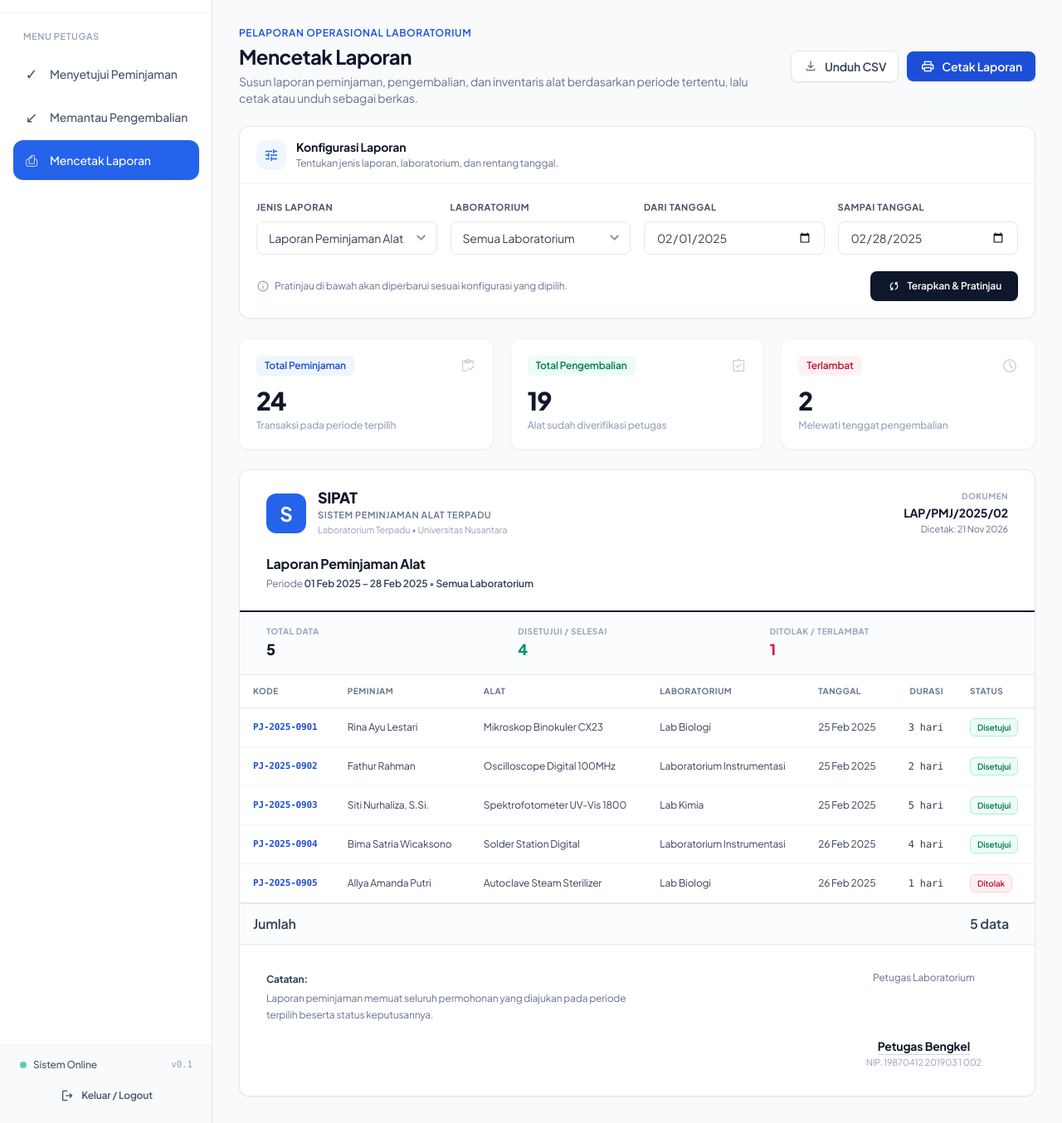
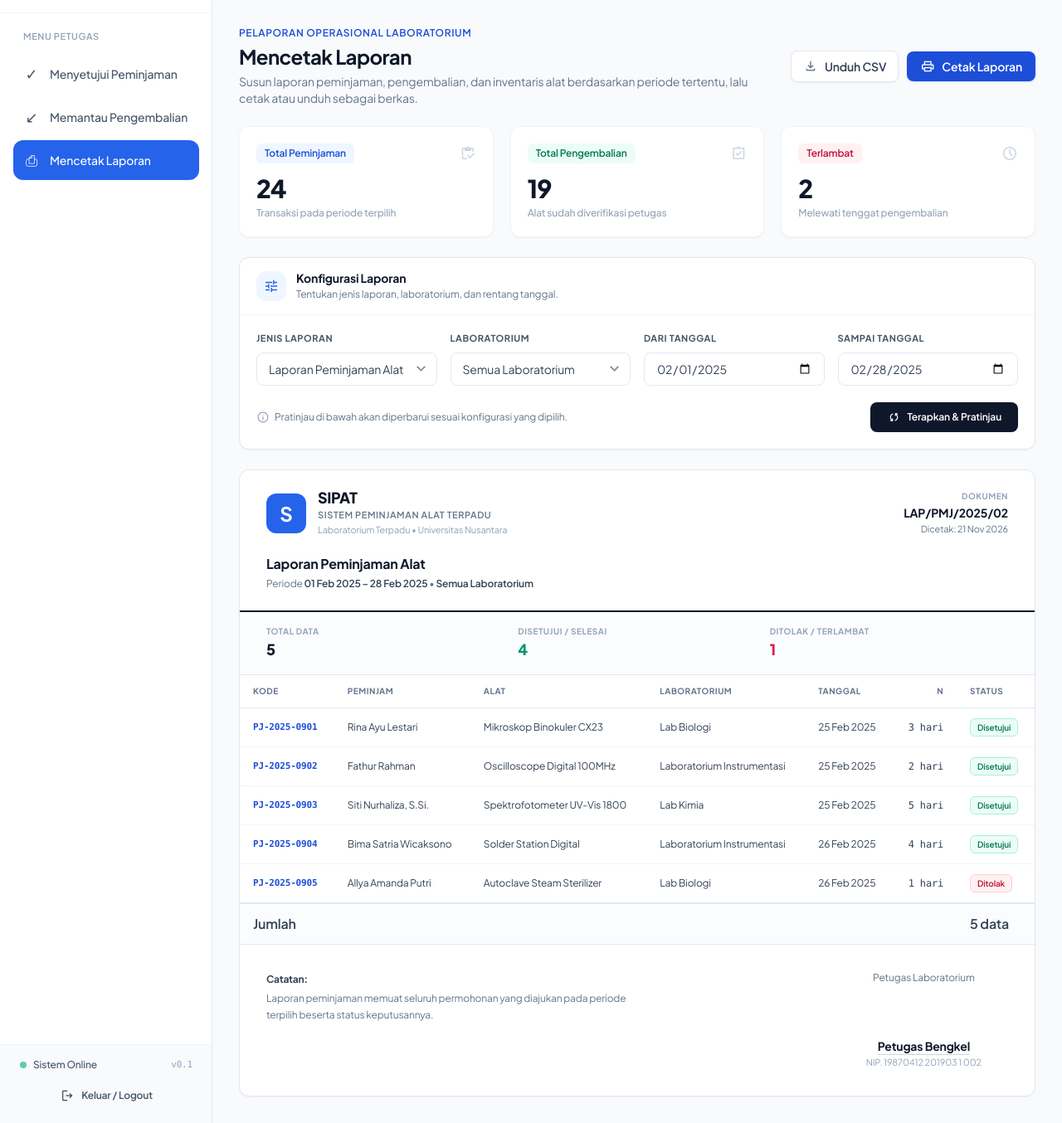
Before and after one commit to EPEPANIM3K/TugasRakryan_CrudPeminjaman, a Node server app: page /petugas/laporan in a window 1280 px wide. Shown: the part 65-1419 px from the top of the page at 83% size. Run offline with Node 20, Linux system fonts and the light colour scheme; some libraries are stand-ins or nearby versions.

Commit message:
ahh almost almost

```diff
--- a/views/pages/peminjam/alat.ejs
+++ b/views/pages/peminjam/alat.ejs
@@ -4,7 +4,7 @@
   <div class="flex flex-col lg:flex-row lg:items-center justify-between gap-4">
     <div>
       <div class="flex items-center gap-2 mb-1">
-        <span class="text-xs font-semibold text-slate-800 tracking-wider uppercase">Manajemen Inventaris Laboratorium</span>
+        <span class="text-xs font-semibold text-brand-700 tracking-wider uppercase">Peminjaman Alat Laboratorium</span>
       </div>
       <h1 class="text-2xl font-bold text-slate-900 tracking-tight">Peminjaman Alat dan Barang</h1>
       <p class="text-sm text-slate-500 mt-1">Daftar seluruh instrumen, peralatan laboratorium, dan ketersediaan stok fisik.</p>
--- a/views/pages/petugas/laporan.ejs
+++ b/views/pages/petugas/laporan.ejs
@@ -280,15 +280,15 @@ document.addEventListener('DOMContentLoaded', function () {
         { key: 'alat', label: 'Alat', align: 'left' },
         { key: 'lab', label: 'Laboratorium', align: 'left' },
         { key: 'tanggal', label: 'Tanggal', align: 'left' },
-        { key: 'durasi', label: 'Durasi', align: 'right' },
+        { key: 'n', label: 'n', align: 'right' },
         { key: 'status', label: 'Status', align: 'left' }
       ],
       rows: [
-        { kode: 'PJ-2025-0901', peminjam: 'Rina Ayu Lestari', alat: 'Mikroskop Binokuler CX23', lab: 'Lab Biologi', tanggal: '25 Feb 2025', durasi: '3 hari', status: 'Disetujui' },
-        { kode: 'PJ-2025-0902', peminjam: 'Fathur Rahman', alat: 'Oscilloscope Digital 100MHz', lab: 'Laboratorium Instrumentasi', tanggal: '25 Feb 2025', durasi: '2 hari', status: 'Disetujui' },
-        { kode: 'PJ-2025-0903', peminjam: 'Siti Nurhaliza, S.Si.', alat: 'Spektrofotometer UV-Vis 1800', lab: 'Lab Kimia', tanggal: '25 Feb 2025', durasi: '5 hari', status: 'Disetujui' },
-        { kode: 'PJ-2025-0904', peminjam: 'Bima Satria Wicaksono', alat: 'Solder Station Digital', lab: 'Laboratorium Instrumentasi', tanggal: '26 Feb 2025', durasi: '4 hari', status: 'Disetujui' },
-        { kode: 'PJ-2025-0905', peminjam: 'Allya Amanda Putri', alat: 'Autoclave Steam Sterilizer', lab: 'Lab Biologi', tanggal: '26 Feb 2025', durasi: '1 hari', status: 'Ditolak' }
+        { kode: 'PJ-2025-0901', peminjam: 'Rina Ayu Lestari', alat: 'Mikroskop Binokuler CX23', lab: 'Lab Biologi', tanggal: '25 Feb 2025', n: '3 hari', status: 'Disetujui' },
+        { kode: 'PJ-2025-0902', peminjam: 'Fathur Rahman', alat: 'Oscilloscope Digital 100MHz', lab: 'Laboratorium Instrumentasi', tanggal: '25 Feb 2025', n: '2 hari', status: 'Disetujui' },
+        { kode: 'PJ-2025-0903', peminjam: 'Siti Nurhaliza, S.Si.', alat: 'Spektrofotometer UV-Vis 1800', lab: 'Lab Kimia', tanggal: '25 Feb 2025', n: '5 hari', status: 'Disetujui' },
+        { kode: 'PJ-2025-0904', peminjam: 'Bima Satria Wicaksono', alat: 'Solder Station Digital', lab: 'Laboratorium Instrumentasi', tanggal: '26 Feb 2025', n: '4 hari', status: 'Disetujui' },
+        { kode: 'PJ-2025-0905', peminjam: 'Allya Amanda Putri', alat: 'Autoclave Steam Sterilizer', lab: 'Lab Biologi', tanggal: '26 Feb 2025', n: '1 hari', status: 'Ditolak' }
       ],
       note: 'Laporan peminjaman memuat seluruh permohonan yang diajukan pada periode terpilih beserta status keputusannya.'
     },
--- a/views/pages/petugas/peminjaman.ejs
+++ b/views/pages/petugas/peminjaman.ejs
@@ -438,7 +438,7 @@
             <p id="modal-request-time" class="text-[11px] text-slate-400 mt-0.5">09:00 WIB</p>
           </div>
           <div class="rounded-xl border border-slate-200 p-3">
-            <p class="text-[10px] uppercase tracking-wider font-semibold text-slate-400">Durasi</p>
+            <p class="text-[10px] uppercase tracking-wider font-semibold text-slate-400">n</p>
             <p id="modal-request-duration" class="text-xs font-semibold text-slate-800 mt-1">3 hari</p>
             <p class="text-[11px] text-slate-400 mt-0.5">Maks. 7 hari</p>
           </div>
@@ -768,7 +768,7 @@ document.addEventListener('DOMContentLoaded', function () {
   const btnExport = document.getElementById('btn-export-peminjaman');
   if (btnExport) {
     btnExport.addEventListener('click', function () {
-      const header = ['No', 'Kode Pinjam', 'Peminjam', 'Username', 'Email', 'Alat', 'Merk', 'Lab', 'Jadwal', 'Jam', 'Durasi', 'Tujuan', 'Status'];
+      const header = ['No', 'Kode Pinjam', 'Peminjam', 'Username', 'Email', 'Alat', 'Merk', 'Lab', 'Jadwal', 'Jam', 'n', 'Tujuan', 'Status'];
       const lines = [header.join(',')];
 
       rows.filter(function (row) { return !row.classList.contains('hidden'); }).forEach(function (row, index) {
```
Also changed, not shown: other parts of views/pages/petugas/laporan.ejs (+28 -28 lines), views/pages/peminjam/pengembalian.ejs (+2 -7 lines).
